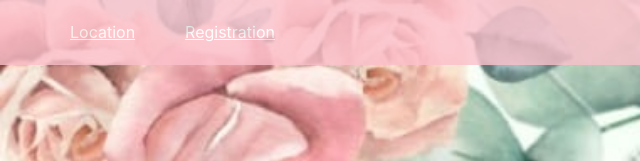
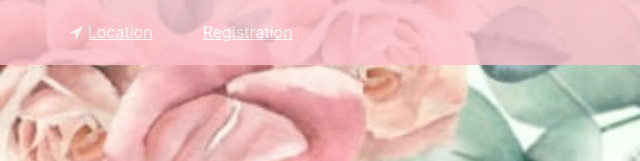
Before and after one commit to Gilardiii/WeddingOrganizer, a plain HTML site: page index.html in a window 1280 px wide. Shown: the top 161 px of the page, 0-640 px from the left. Drawn offline with Linux system fonts and the light colour scheme.

Commit message:
Update index.html

```diff
--- a/index.html
+++ b/index.html
@@ -17,7 +17,7 @@
         </div>
         <span class="fa fa-bars menu-icon"></span>
         <div class="header-left">
-          <a href="https://www.ayana.com/bali/locate-us/">Location</a>
+           <a href="https://www.ayana.com/bali/locate-us/" class="lokasi"><i class="fa fa-location-arrow"></i>Location</a>
           <a href="https://docs.google.com/forms/d/e/1FAIpQLScgYIa256pPYCKOxkBPjaY4BcN_CBdXaMaohbwvMRVc5IHIxA/viewform" class="login">Registration</a>
         </div>
       </div>
```
